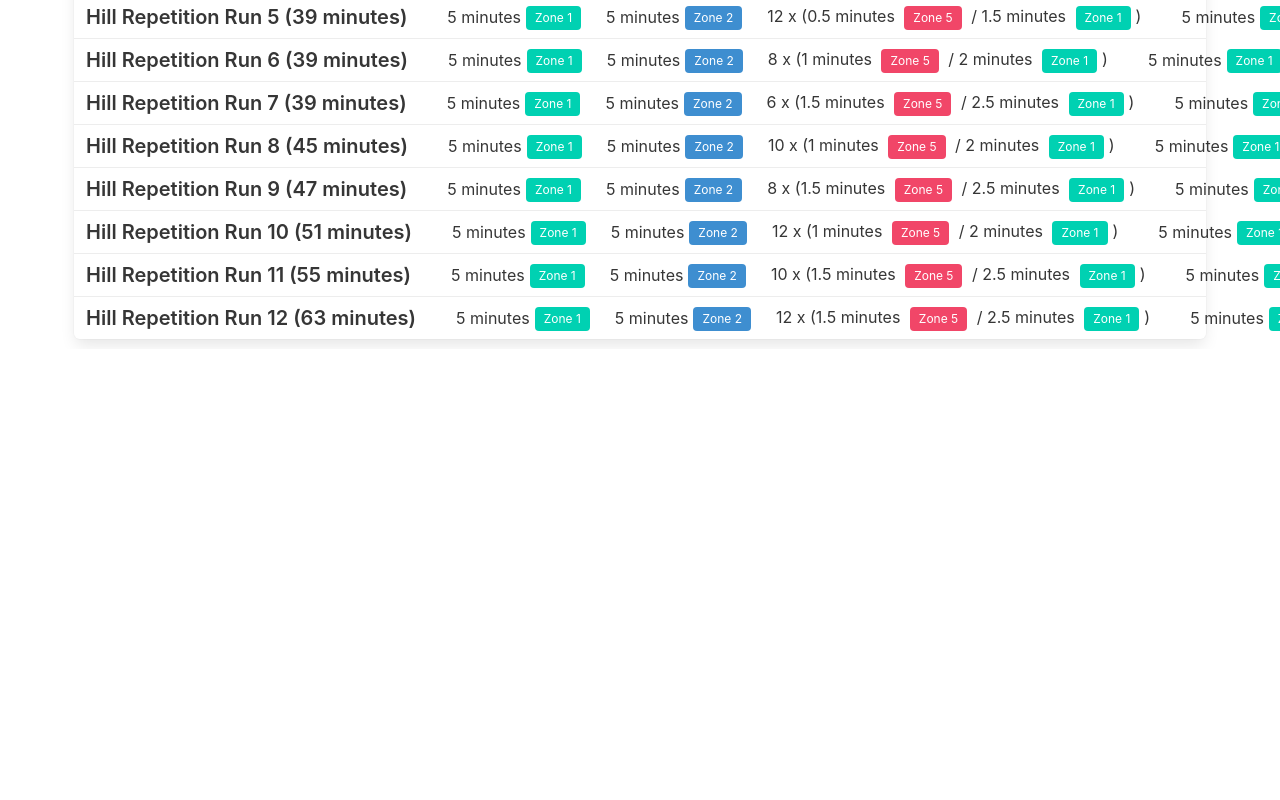
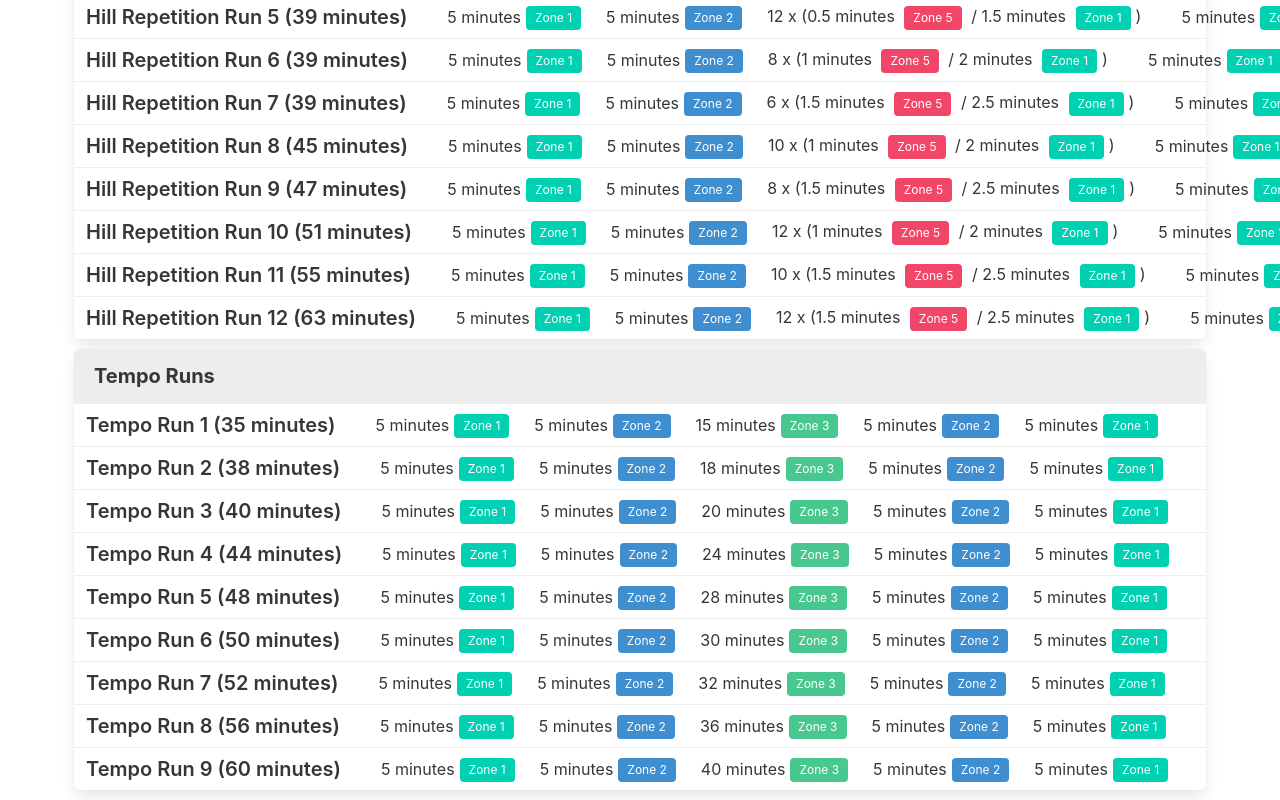
Before and after one commit to alcfeoh/80-20-running, an Angular app: page /allRuns in a window 1280 px wide. Shown: the part 2105-2905 px from the top of the page. Before the commit the page ends 2454 px from the top, so only its background shows below. Built offline with nearby package versions, Linux system fonts and the light colour scheme.

Commit message:
Added tempo runs

```diff
--- a/src/app/all-runs/all-runs.component.html
+++ b/src/app/all-runs/all-runs.component.html
@@ -7,3 +7,5 @@
 <app-run-table title="Fast Finish Runs" [runs]="fastFinishRuns"></app-run-table>
 
 <app-run-table title="Hill Repetition Runs" [runs]="hillRepsRuns"></app-run-table>
+
+<app-run-table title="Tempo Runs" [runs]="tempoRuns"></app-run-table>
--- a/src/app/all-runs/all-runs.component.ts
+++ b/src/app/all-runs/all-runs.component.ts
@@ -4,6 +4,7 @@ import {RecoveryRun} from '../recovery-run';
 import {HillRepetitionRun} from '../hill-repetition-run';
 import {LongRun} from '../long-run';
 import {FoundationRun} from '../foundation-run';
+import {TempoRun} from '../tempo-run';
 
 @Component({
   selector: 'app-all-runs',
@@ -17,6 +18,7 @@ export class AllRunsComponent {
   longRuns: Array<LongRun> = [];
   fastFinishRuns: Array<FastFinishRun> = [];
   hillRepsRuns: Array<HillRepetitionRun> = [];
+  tempoRuns: Array<TempoRun> = [];
 
   constructor() {
     for (let i = 1; i <= 9;  i++) {
@@ -25,6 +27,7 @@ export class AllRunsComponent {
       this.longRuns.push(new LongRun(i));
       this.fastFinishRuns.push(new FastFinishRun(i));
       this.hillRepsRuns.push(new HillRepetitionRun(i));
+      this.tempoRuns.push(new TempoRun(i));
     }
     this.hillRepsRuns.push(new HillRepetitionRun(10));
     this.hillRepsRuns.push(new HillRepetitionRun(11));
--- /dev/null
+++ b/src/app/tempo-run.ts
@@ -0,0 +1,35 @@
+import {Run} from './run';
+import {Segment} from './segment';
+
+export class TempoRun extends Run {
+
+  constructor(index: number) {
+    super(index, 'Tempo Run');
+    this.segments.push(new Segment(5, 'minutes', 1));
+    this.segments.push(new Segment(5, 'minutes', 2));
+    let tempoLength = 15;
+    switch (index) {
+      case 2:
+        tempoLength = 18; break;
+      case 3:
+        tempoLength = 20; break;
+      case 4:
+        tempoLength = 24; break;
+      case 5:
+        tempoLength = 28; break;
+      case 6:
+        tempoLength = 30; break;
+      case 7:
+        tempoLength = 32; break;
+      case 8:
+        tempoLength = 36; break;
+      case 9:
+        tempoLength = 40; break;
+      case 10:
+        tempoLength = 45; break;
+    }
+    this.segments.push(new Segment(tempoLength, 'minutes', 3));
+    this.segments.push(new Segment(5, 'minutes', 2));
+    this.segments.push(new Segment(5, 'minutes', 1));
+  }
+}
```
